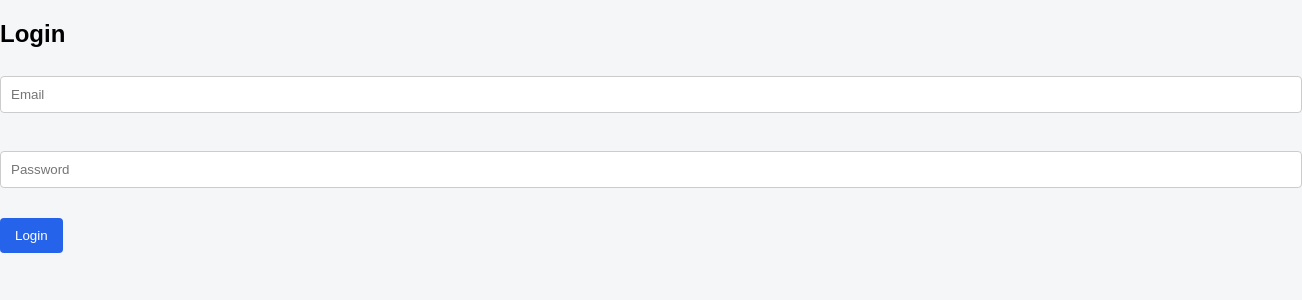
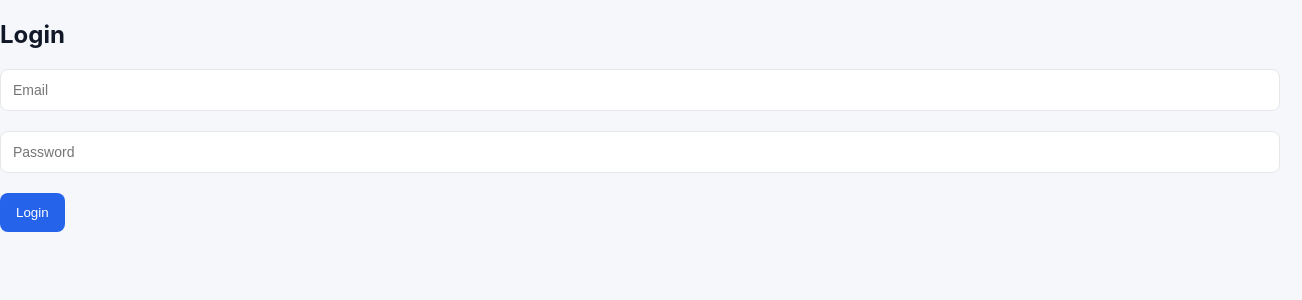
Before and after one commit to hsahu1726/smart-hostel-issue-tracker, a React (Vite) app in the folder frontend/: page /login in a window 1280 px wide. Shown: the top 300 px of the page, 1302 px wide, since content can reach past the window. Built offline with nearby package versions, Linux system fonts and the light colour scheme.

Commit message:
UI overhaul: clean dashboard layout and modern styling

```diff
--- a/frontend/src/index.css
+++ b/frontend/src/index.css
@@ -1,57 +1,104 @@
+:root {
+  --primary: #2563eb;
+  --bg: #f5f7fb;
+  --card: #ffffff;
+  --text: #111827;
+  --muted: #6b7280;
+  --border: #e5e7eb;
+}
+
+* {
+  box-sizing: border-box;
+}
+
 body {
   margin: 0;
-  font-family: Arial, Helvetica, sans-serif;
-  background-color: #f4f6f8;
+  font-family: "Inter", system-ui, Arial, sans-serif;
+  background-color: var(--bg);
+  color: var(--text);
 }
 
 .container {
-  max-width: 900px;
+  max-width: 1000px;
   margin: auto;
-  padding: 20px;
+  padding: 24px;
+}
+
+.header {
+  margin-bottom: 24px;
+}
+
+.header h2 {
+  margin: 0;
 }
 
 .card {
-  background: #ffffff;
-  padding: 15px;
-  border-radius: 6px;
-  margin-bottom: 15px;
-  box-shadow: 0 2px 5px rgba(0,0,0,0.1);
+  background: var(--card);
+  border-radius: 12px;
+  padding: 20px;
+  margin-bottom: 16px;
+  border: 1px solid var(--border);
 }
 
-input, textarea, select {
+.card-title {
+  font-weight: 600;
+  margin-bottom: 12px;
+}
+
+input,
+textarea,
+select {
   width: 100%;
-  padding: 10px;
-  margin-top: 8px;
-  margin-bottom: 12px;
-  border-radius: 4px;
-  border: 1px solid #ccc;
+  padding: 12px;
+  border-radius: 8px;
+  border: 1px solid var(--border);
+  font-size: 14px;
+}
+
+textarea {
+  resize: vertical;
+  min-height: 80px;
 }
 
 button {
-  background-color: #2563eb;
+  background-color: var(--primary);
   color: white;
-  padding: 10px 15px;
   border: none;
-  border-radius: 4px;
+  padding: 12px 16px;
+  border-radius: 8px;
   cursor: pointer;
+  font-weight: 500;
 }
 
 button:hover {
-  background-color: #1d4ed8;
+  opacity: 0.9;
 }
 
-.status {
-  font-weight: bold;
+/* Status Pills */
+.badge {
+  display: inline-block;
+  padding: 4px 10px;
+  border-radius: 999px;
+  font-size: 12px;
+  font-weight: 500;
 }
 
 .pending {
-  color: orange;
+  background: #fff7ed;
+  color: #c2410c;
 }
 
 .in-progress {
-  color: blue;
+  background: #eff6ff;
+  color: #1d4ed8;
 }
 
 .resolved {
-  color: green;
+  background: #ecfdf5;
+  color: #047857;
 }
+
+.meta {
+  font-size: 13px;
+  color: var(--muted);
+}
--- a/frontend/src/pages/AdminDashboard.tsx
+++ b/frontend/src/pages/AdminDashboard.tsx
@@ -39,35 +39,47 @@ export default function AdminDashboard() {
 
   return (
   <div className="container">
+    <div className="header">
       <h2>Admin Dashboard</h2>
+      <p className="meta">Manage and resolve student complaints</p>
+    </div>
 
-      {issues.length === 0 && <p>No issues found.</p>}
+    {issues.length === 0 && (
+      <div className="card">
+        <p className="meta">No complaints found.</p>
+      </div>
+    )}
 
     {issues.map((issue) => (
       <div className="card" key={issue._id}>
-          <h4>{issue.title}</h4>
-          <p>{issue.description}</p>
+        <strong>{issue.title}</strong>
+        <p className="meta">{issue.description}</p>
 
         {issue.createdBy && (
-            <p>
-              <strong>Student:</strong>{" "}
-              {issue.createdBy.name} ({issue.createdBy.email})
+          <p className="meta">
+            Student: {issue.createdBy.name} ({issue.createdBy.email})
           </p>
         )}
 
-          <p className={`status ${issue.status}`}>
-            Status: {issue.status}
-          </p>
+        <div style={{ marginTop: "10px" }}>
+          <span className={`badge ${issue.status}`}>
+            {issue.status}
+          </span>
+        </div>
 
+        <div style={{ marginTop: "12px" }}>
           <select
             value={issue.status}
-            onChange={(e) => updateStatus(issue._id, e.target.value)}
+            onChange={(e) =>
+              updateStatus(issue._id, e.target.value)
+            }
           >
             <option value="pending">Pending</option>
             <option value="in-progress">In Progress</option>
             <option value="resolved">Resolved</option>
           </select>
         </div>
+      </div>
     ))}
   </div>
 );
--- a/frontend/src/pages/StudentDashboard.tsx
+++ b/frontend/src/pages/StudentDashboard.tsx
@@ -51,19 +51,23 @@ export default function StudentDashboard() {
 
   return (
   <div className="container">
+    <div className="header">
       <h2>Student Dashboard</h2>
+      <p className="meta">Report and track hostel issues</p>
+    </div>
 
     <div className="card">
-        <h3>Create Issue</h3>
+      <div className="card-title">Raise a Complaint</div>
+
       <form onSubmit={handleSubmit}>
         <input
-            placeholder="Issue Title"
+          placeholder="Issue title"
           value={title}
           onChange={(e) => setTitle(e.target.value)}
         />
 
         <textarea
-            placeholder="Describe your issue"
+          placeholder="Describe the issue in detail"
           value={description}
           onChange={(e) => setDescription(e.target.value)}
         />
@@ -72,19 +76,23 @@ export default function StudentDashboard() {
       </form>
     </div>
 
-      <h3>My Issues</h3>
+    <div className="card">
+      <div className="card-title">My Complaints</div>
 
-      {issues.length === 0 && <p>No issues submitted yet.</p>}
+      {issues.length === 0 && (
+        <p className="meta">No complaints submitted yet.</p>
+      )}
 
       {issues.map((issue) => (
-        <div className="card" key={issue._id}>
-          <h4>{issue.title}</h4>
-          <p>{issue.description}</p>
-          <p className={`status ${issue.status}`}>
-            Status: {issue.status}
-          </p>
+        <div key={issue._id} style={{ marginBottom: "12px" }}>
+          <strong>{issue.title}</strong>
+          <p className="meta">{issue.description}</p>
+          <span className={`badge ${issue.status}`}>
+            {issue.status}
+          </span>
         </div>
       ))}
     </div>
+  </div>
 );
 }
```
Lines whose indentation alone changed are shown as unchanged.
